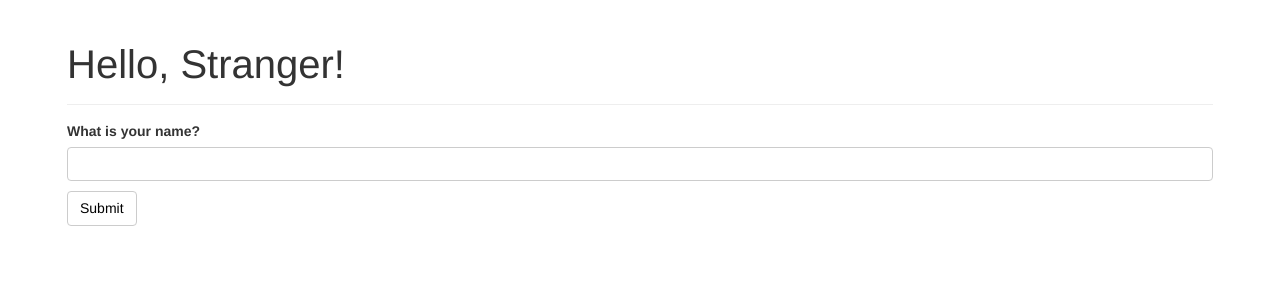
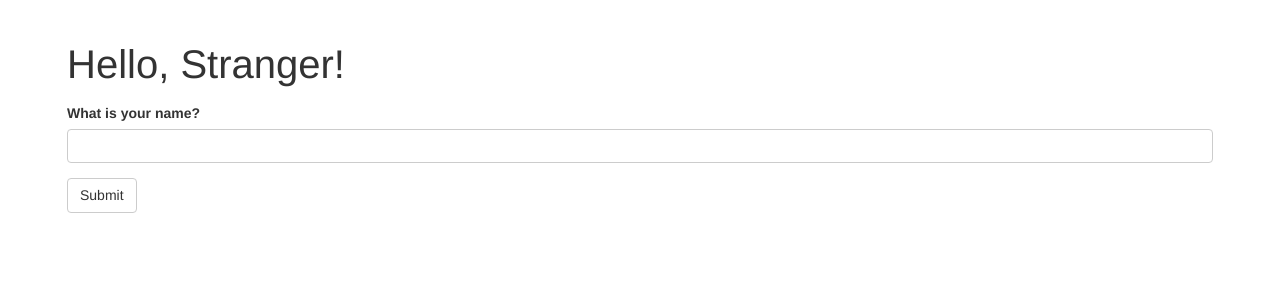
Before and after one commit to santooz-le/flasky-app, a Flask app: page / in a window 1280 px wide. Shown: the part 50-350 px from the top of the page. Run offline with Flask 3, Linux system fonts and the light colour scheme.

Commit message:
fix: remover HR, corrigir cor label e ajustar espacamento para bater com gabarito

```diff
--- a/templates/index.html
+++ b/templates/index.html
@@ -11,21 +11,19 @@
 </h1>
 
 {% if name %}
-<p style="font-size: 14px;">
+<p style="font-size: 14px; margin-bottom: 20px;">
     Pleased to <a href="/" style="color: #337ab7; text-decoration: none;">meet you</a>!
 </p>
 {% endif %}
 
-<hr>
-
-<form method="POST">
+<form method="POST" style="margin-top: 15px;">
     <div style="margin-bottom: 10px;">
-        <label style="font-weight: 700; font-size: 14px; display: block; margin-bottom: 5px;">
+        <label style="font-weight: 700; font-size: 14px; color: #333; display: block; margin-bottom: 5px;">
             What is your name?
         </label>
         <input type="text" class="form-control" name="name" value="{{ name if name else '' }}">
     </div>
-    <button type="submit" style="border: 1px solid #ccc; background: #fff; padding: 6px 12px; border-radius: 4px; font-size: 14px;">
+    <button type="submit" style="border: 1px solid #ccc; background: #fff; color: #333; padding: 6px 12px; border-radius: 4px; font-size: 14px; margin-top: 5px;">
         Submit
     </button>
 </form>
```
